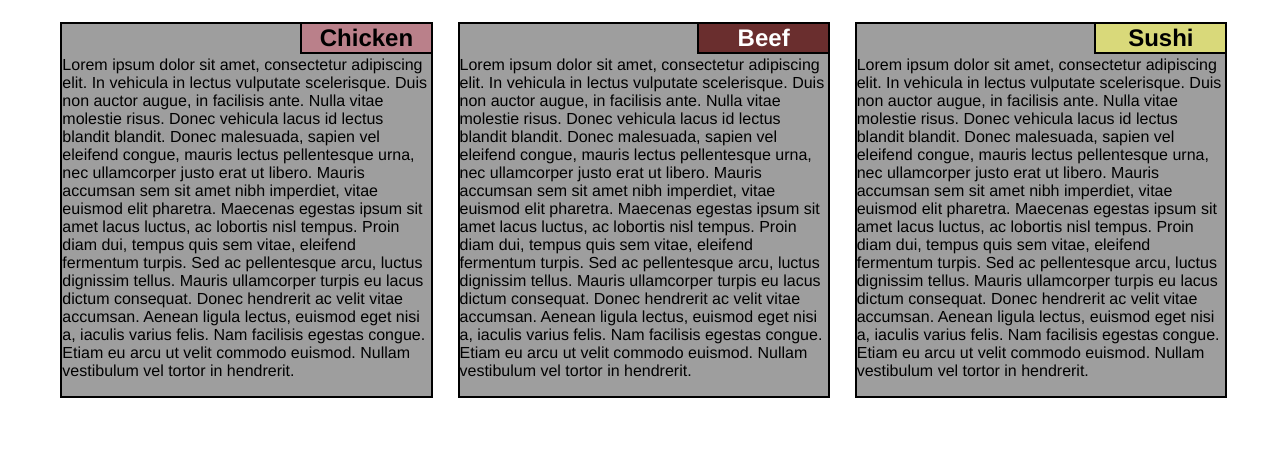
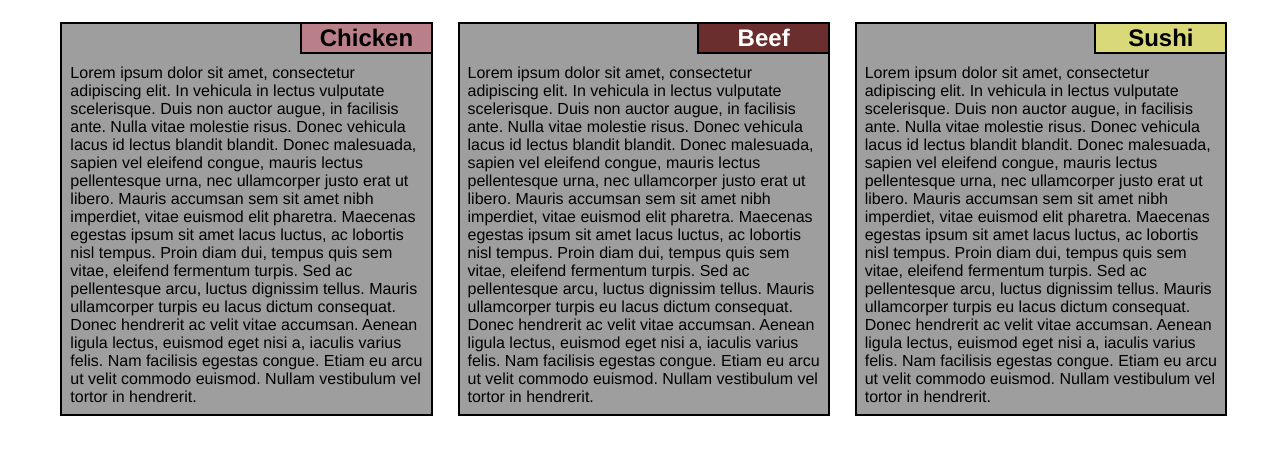
Before and after one commit to inbal-mishory/coursera-fullstack-course4, a plain HTML site: page module2-solution/index.html in a window 1280 px wide. Shown: the part 61-516 px from the top of the page. Drawn offline with Linux system fonts and the light colour scheme.

Commit message:
Fix padding

```diff
--- a/module2-solution/css/style.css
+++ b/module2-solution/css/style.css
@@ -27,6 +27,8 @@ h1 {
 
 .column p {
   margin-top: 2em;
+  padding: .5em;
+  margin-bottom: 0;
 }
 
 h2 {
```
